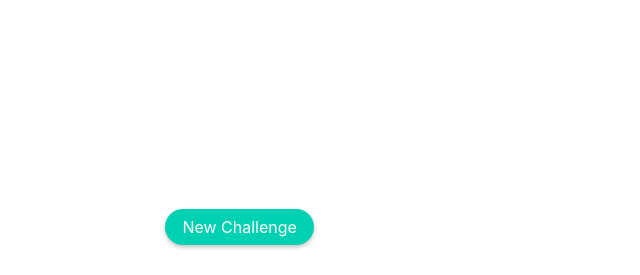
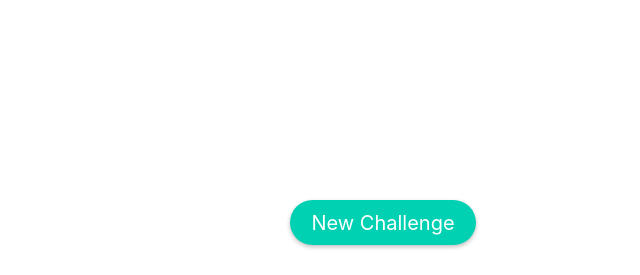
Before and after one commit to jab-d/challenge-accepted, a Node server app: page / in a window 1280 px wide. Shown: the part 525-800 px from the top of the page, without its empty margins (257-897 px from the left). Run offline with Node 20, Linux system fonts and the light colour scheme; data that the repository does not hold is empty; some libraries are stand-ins or nearby versions.

Commit message:
added user dropdown and fixed some css

```diff
--- a/views/feed.handlebars
+++ b/views/feed.handlebars
@@ -1,4 +1,6 @@
-<a class="button is-primary is-rounded" id="fab" href="/new-challenge">New Challenge</a>
+<div class="new-challenge-btn">
+  <a class="button is-primary is-rounded is-medium" id="fab" href="/new-challenge">New Challenge</a>
+</div>
 <div class="container">
   <div class="columns">
     {{#each Challenge}}
@@ -18,7 +20,7 @@
                     <p class="title is-4 challenge-points">{{points}}</p>
                   </div>
                 </div>
-                <a class="button is-primary" id="showModal-{{id}}">View</a>
+                <a class="button is-primary is-medium" id="showModal-{{id}}">View</a>
               </div>
             </div>
           </div>
@@ -43,7 +45,18 @@
             {{/each}}
           </section>
           <footer class="modal-card-foot">
-            <button class="challengeComplete button is-success complete-challenge" data-post="{{id}}">Complete</button>
+            <div class="field">
+              <div class="control">
+                <div class="select is-medium">
+                  <select id="choose-user">
+                    {{#each Users}}
+                    <option>{{name}}</option>
+                    {{/each}}
+                  </select>
+                </div>
+              </div>
+            </div>
+            <button class="challengeComplete button is-primary is-medium complete-challenge" data-post="{{id}}">Complete</button>
             <!-- need to write some js to make this complete button work for each modal -->
           </footer>
         </div>
--- a/views/layouts/main.handlebars
+++ b/views/layouts/main.handlebars
@@ -22,13 +22,19 @@
     height: 100vh;
 }
 
-
+.new-challenge-btn {
+    position: fixed;
+    bottom: 30px;
+    z-index: 1000;
+    width: 100vw;
+    display: flex;
+    flex-direction: row;
+    justify-content: center;
+}
 
   #fab {
-    position: fixed;
-    left: 33%;
-    bottom: 30px;
-    z-index: 1000;
+    /* left: 33%; */
+
     box-shadow: 0 2px 4px 0 rgba(0, 0, 0, .25);
   }
 
@@ -58,6 +64,10 @@
     color: #fff;
   }
 
+  .modal-card-foot, .modal-card-head {
+    justify-content: space-between;
+}
+
   </style>
 </head>
 
```
